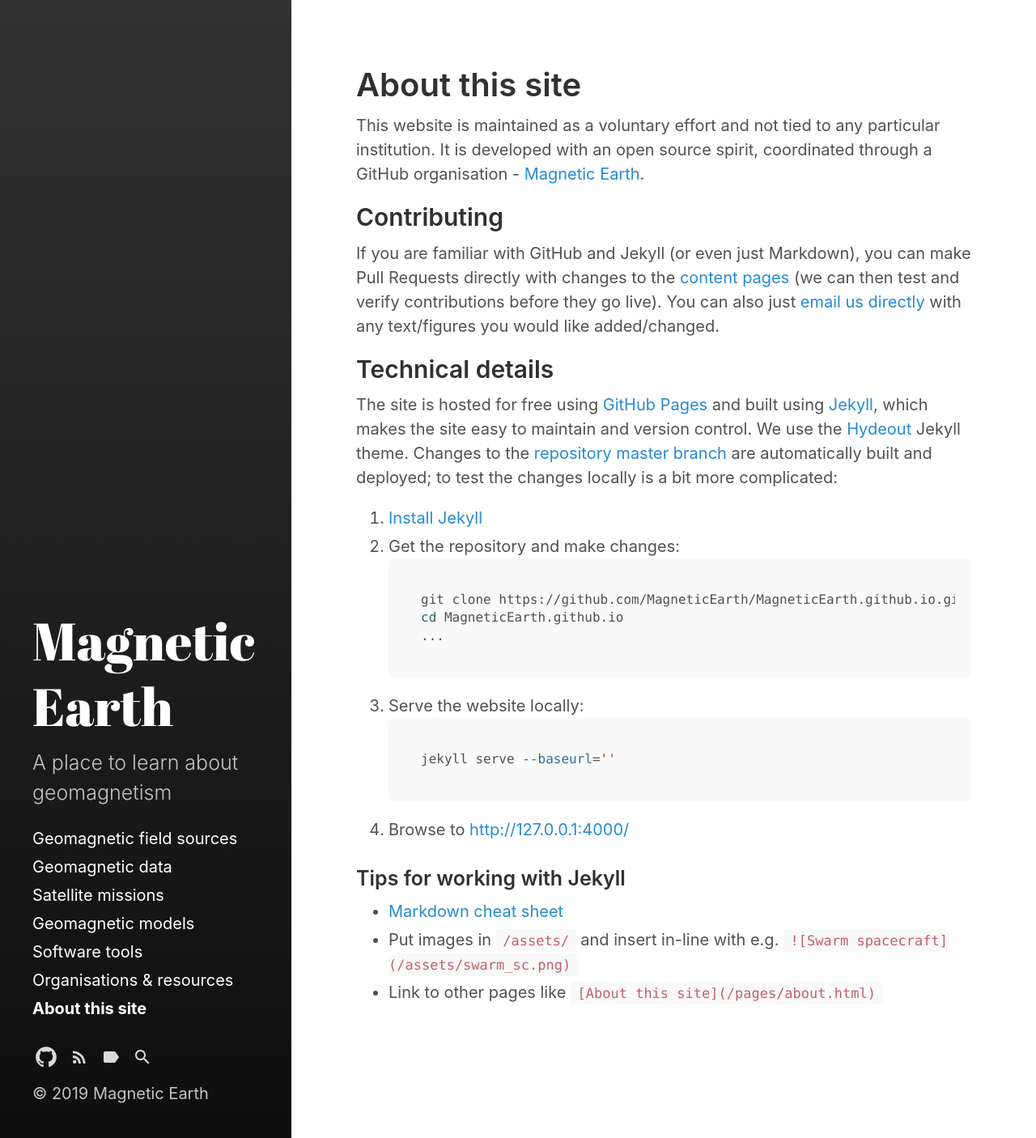
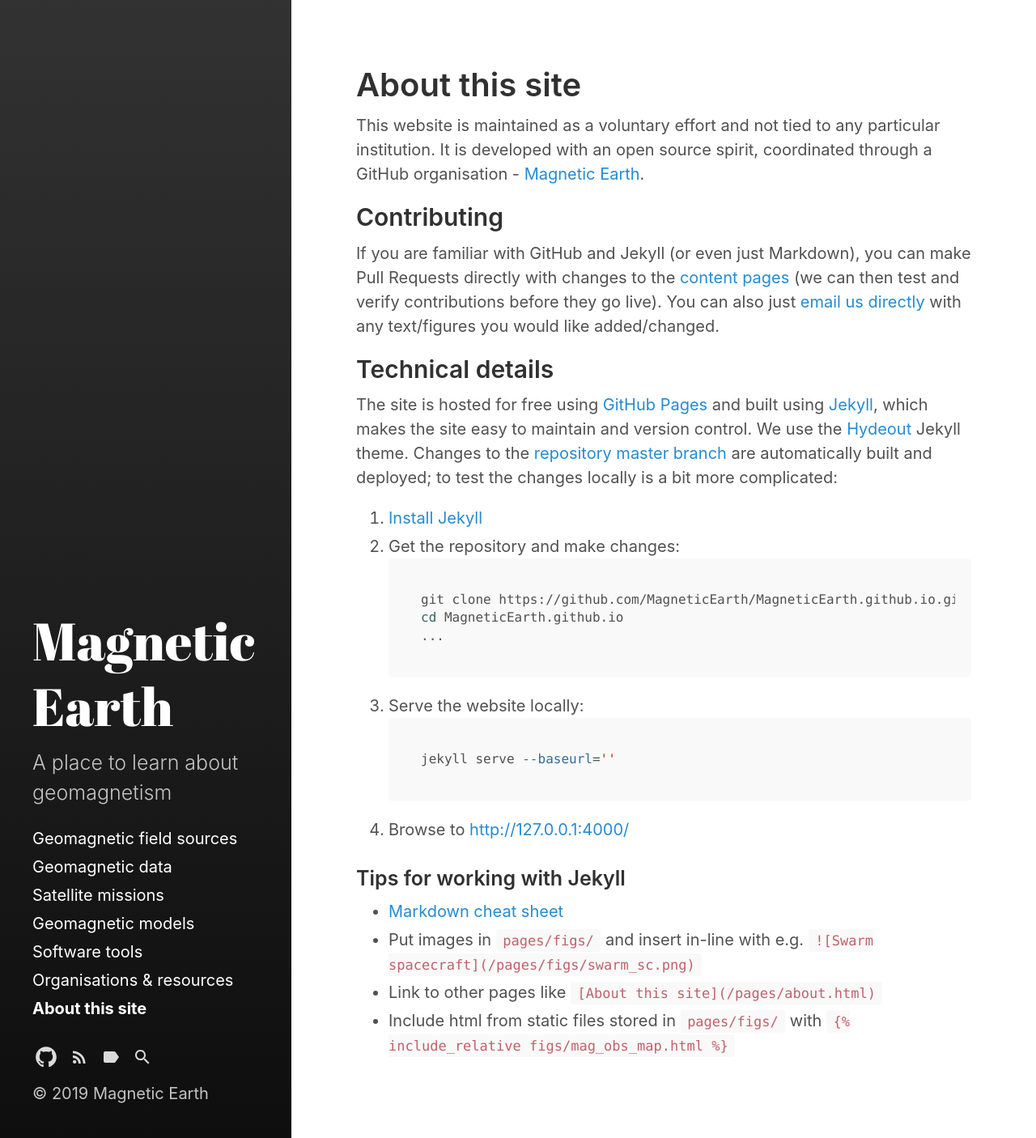
Before and after one commit to MagneticEarth/MagneticEarth.github.io, a Jekyll site: the page built from pages/about.md, in a window 1280 px wide. Shown: the whole page at 81% size. Built offline with Jekyll 4.4.1, drawn with Linux system fonts in a browser that asks for light colours.

Commit message:
Move figs from _assets/ to pages/figs/

```diff
--- a/pages/about.md
+++ b/pages/about.md
@@ -31,5 +31,6 @@
 ### Tips for working with Jekyll
 
 - [Markdown cheat sheet](https://github.com/adam-p/markdown-here/wiki/Markdown-Cheatsheet)
-- Put images in `/assets/` and insert in-line with e.g. `![Swarm spacecraft](/assets/swarm_sc.png)`
+- Put images in `pages/figs/` and insert in-line with e.g. `![Swarm spacecraft](/pages/figs/swarm_sc.png)`
 - Link to other pages like `[About this site]({{ site.baseurl }}{% link pages/about.md %})`
+- Include html from static files stored in `pages/figs/` with `{{ "{% include_relative figs/mag_obs_map.html " }}%}`
```
Also changed, not shown: pages/missions.md (+1 -1 lines), pages/figs/swarm_sc.png (renamed from assets/swarm_sc.png).
